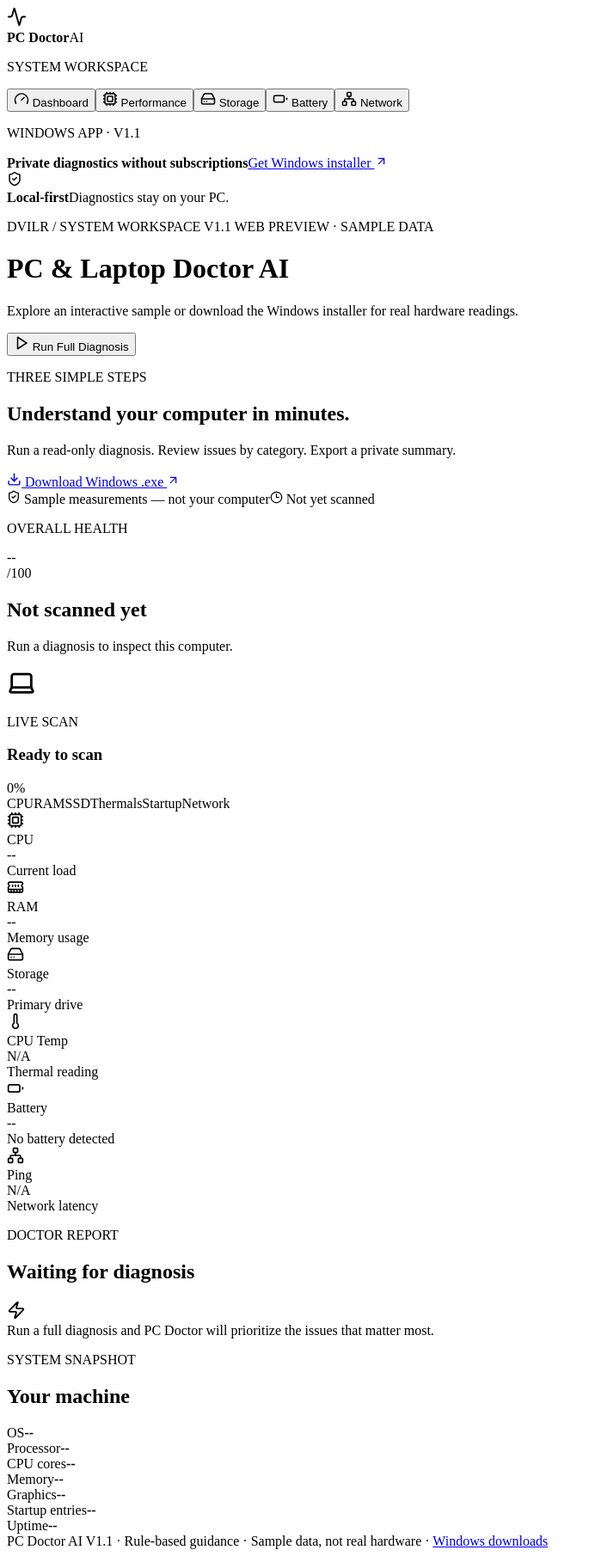
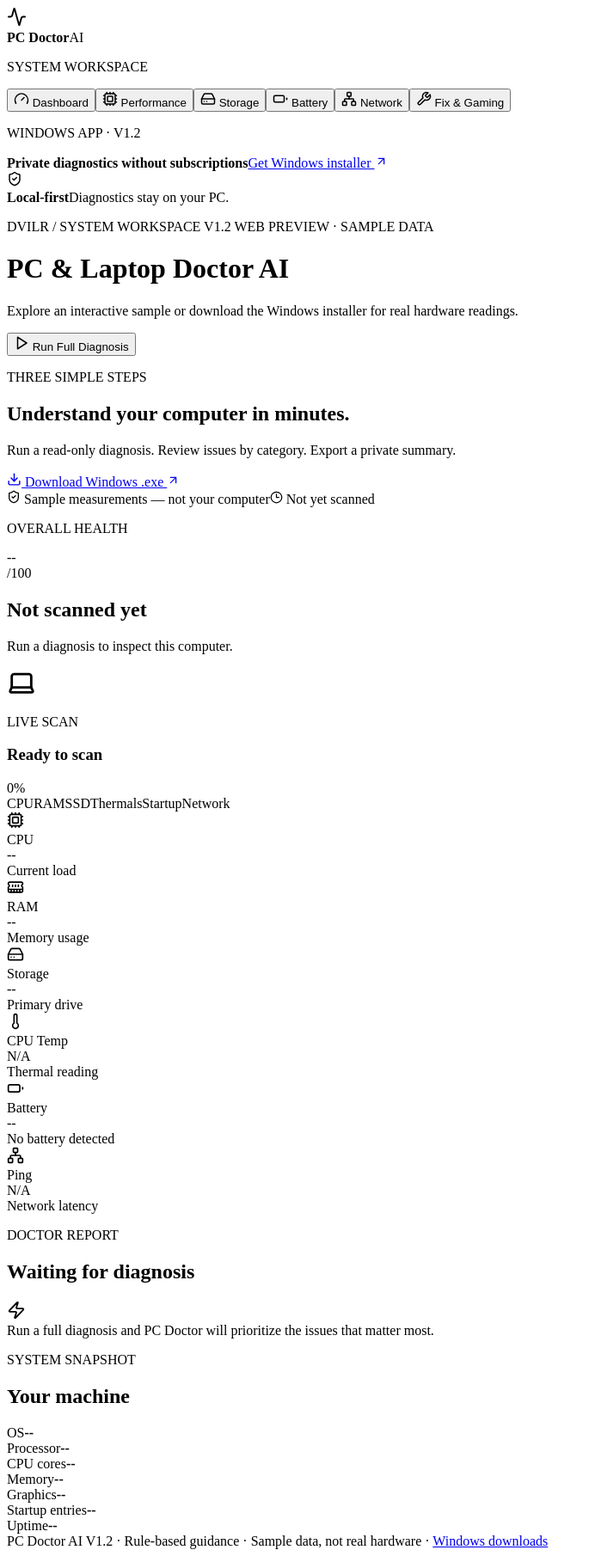
Before and after one commit to dvilrgamerz/PC-Laptop-Doctor-AI, a React (Vite) app: page / in a window 1280 px wide. Shown: the whole page at 86% size, without its empty margins (0-692 px from the left). Built offline with nearby package versions, Linux system fonts and the light colour scheme; the HTML template or start-up script is replaced by a standard one.

Commit message:
ui: connect Fix & Gaming navigation and show prioritized repair entry point

```diff
--- a/src/App.jsx
+++ b/src/App.jsx
@@ -1,9 +1,10 @@
 import React, { useMemo, useState } from 'react'
 import DiagnosticView from './DiagnosticView.jsx'
+import FixCenter from './FixCenter.jsx'
 import { buildSummaryReport, compareScans } from './report.mjs'
 import {
   Activity, Battery, Cpu, Gauge, HardDrive, Laptop, MemoryStick,
-  Network, Play, RefreshCw, ShieldCheck, Thermometer, TriangleAlert, Zap, Download, ArrowUpRight, Clock3
+  Network, Play, RefreshCw, ShieldCheck, Thermometer, TriangleAlert, Zap, Download, ArrowUpRight, Clock3, Wrench
 } from 'lucide-react'
 
 const gb = (bytes) => bytes ? (bytes / 1024 / 1024 / 1024).toFixed(1) : '0.0'
@@ -145,8 +146,9 @@ const NAV_ITEMS = [
   { id: 'storage', label: 'Storage', Icon: HardDrive },
   { id: 'battery', label: 'Battery', Icon: Battery },
   { id: 'network', label: 'Network', Icon: Network },
+  { id: 'fixes', label: 'Fix & Gaming', Icon: Wrench },
 ]
-const INSTALL_URL = 'https://github.com/dvilrgamerz/PC-Laptop-Doctor-AI/releases/tag/v1.1.0'
+const INSTALL_URL = 'https://github.com/dvilrgamerz/PC-Laptop-Doctor-AI/releases/tag/v1.2.0'
 
 export default function App() {
   const [activeTab, setActiveTab] = useState('dashboard')
@@ -249,7 +251,7 @@ export default function App() {
           ))}
         </nav>
         <div className="sidebar-install">
-          <p className="eyebrow">WINDOWS APP · V1.1</p>
+          <p className="eyebrow">WINDOWS APP · V1.2</p>
           <strong>Private diagnostics without subscriptions</strong>
           <a href={INSTALL_URL} target="_blank" rel="noopener noreferrer">
             Get Windows installer <ArrowUpRight size={15}/>
@@ -261,8 +263,8 @@ export default function App() {
       <main>
         <header>
           <div>
-            <p className="eyebrow">DVILR / SYSTEM WORKSPACE <span className="version-pill">V1.1</span> {isDemoMode && <span className="demo-badge">WEB PREVIEW · SAMPLE DATA</span>}</p>
-            <h1>{activeTab === 'dashboard' ? 'PC & Laptop Doctor AI' : NAV_ITEMS.find(item => item.id === activeTab)?.label + ' diagnostics'}</h1>
+            <p className="eyebrow">DVILR / SYSTEM WORKSPACE <span className="version-pill">V1.2</span> {isDemoMode && <span className="demo-badge">WEB PREVIEW · SAMPLE DATA</span>}</p>
+            <h1>{activeTab === 'dashboard' ? 'PC & Laptop Doctor AI' : activeTab === 'fixes' ? 'Fix & Gaming Center' : NAV_ITEMS.find(item => item.id === activeTab)?.label + ' diagnostics'}</h1>
             <p>{isDemoMode ? 'Explore an interactive sample or download the Windows installer for real hardware readings.' : 'Understand the current state of your computer. Read-only, local-first, and under your control.'}</p>
           </div>
           <div className="header-actions">
@@ -319,6 +321,11 @@ export default function App() {
           <div><strong>{comparison.added.length} new warnings</strong><span>{comparison.added.slice(0, 3).join(' · ') || 'None'}</span></div>
         </section>}
 
+        {data && <section className="repair-entry">
+          <div><p className="eyebrow">YOUR NEXT STEP</p><h3>Fix the problems behind your score</h3>
+          <p>Prioritized storage, memory and gaming adjustments—with guided Windows settings and reversible one-click changes.</p></div>
+          <button type="button" onClick={() => setActiveTab('fixes')}><Wrench size={17}/> Fix & Gaming <ArrowUpRight size={16}/></button>
+        </section>}
         <section className="metrics">
           <MetricCard icon={Cpu} label="CPU" value={data ? `${data.cpu.load}%` : '--'} sub={data ? data.cpu.brand : 'Current load'} warning={data && data.cpu.load >= 80}/>
           <MetricCard icon={MemoryStick} label="RAM" value={data ? `${pct(ram)}%` : '--'} sub={data ? `${gb(data.memory.used)} / ${gb(data.memory.total)} GB` : 'Memory usage'} warning={data && ram >= 80}/>
@@ -356,9 +363,9 @@ export default function App() {
           </div>
         </section>
 
-        </> : <DiagnosticView tab={activeTab} data={data} analysis={analysis} demo={isDemoMode}/>}
+        </> : activeTab === 'fixes' ? <FixCenter data={data} demo={isDemoMode}/> : <DiagnosticView tab={activeTab} data={data} analysis={analysis} demo={isDemoMode}/>}
 
-        <footer>PC Doctor AI V1.1 · Rule-based guidance · {isDemoMode ? 'Sample data, not real hardware' : 'Read-only Windows diagnostics'} · <a href={INSTALL_URL} target="_blank" rel="noopener noreferrer">Windows downloads</a></footer>
+        <footer>PC Doctor AI V1.2 · Rule-based guidance · {isDemoMode ? 'Sample data, not real hardware' : 'Read-only Windows diagnostics'} · <a href={INSTALL_URL} target="_blank" rel="noopener noreferrer">Windows downloads</a></footer>
       </main>
     </div>
   )
```
